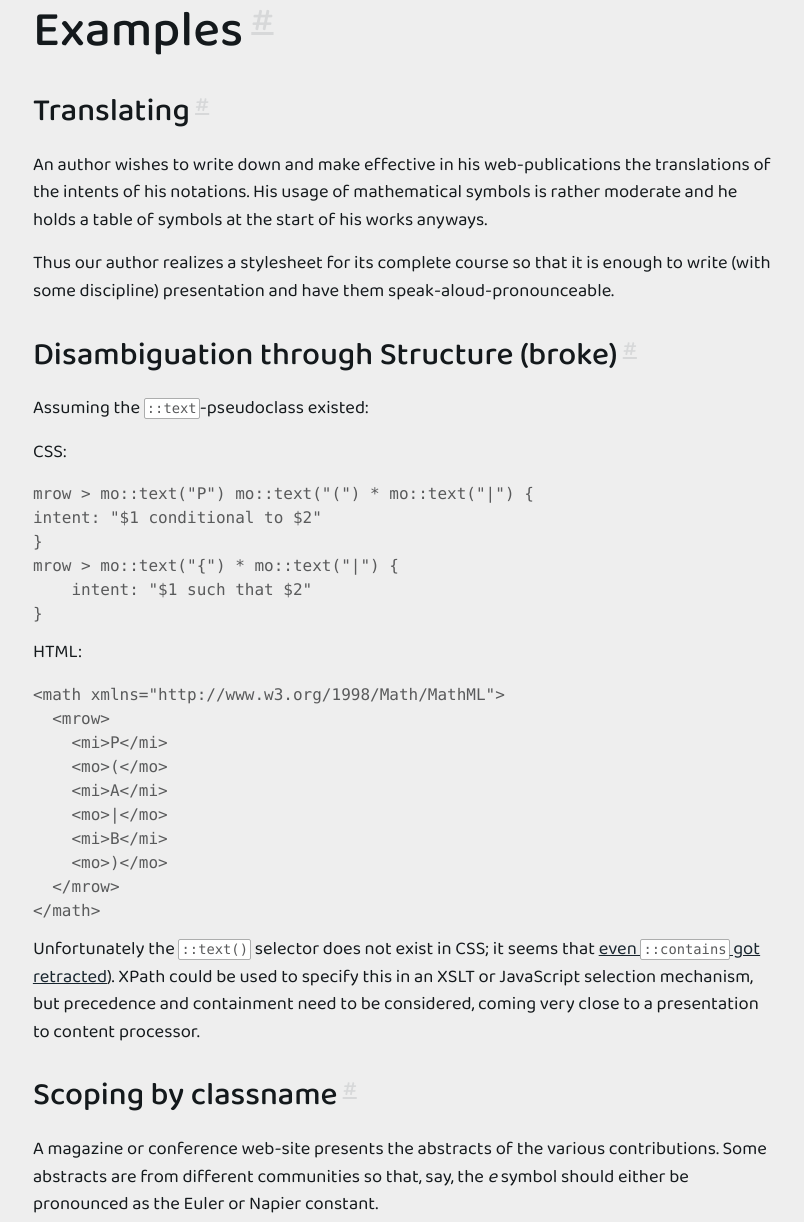
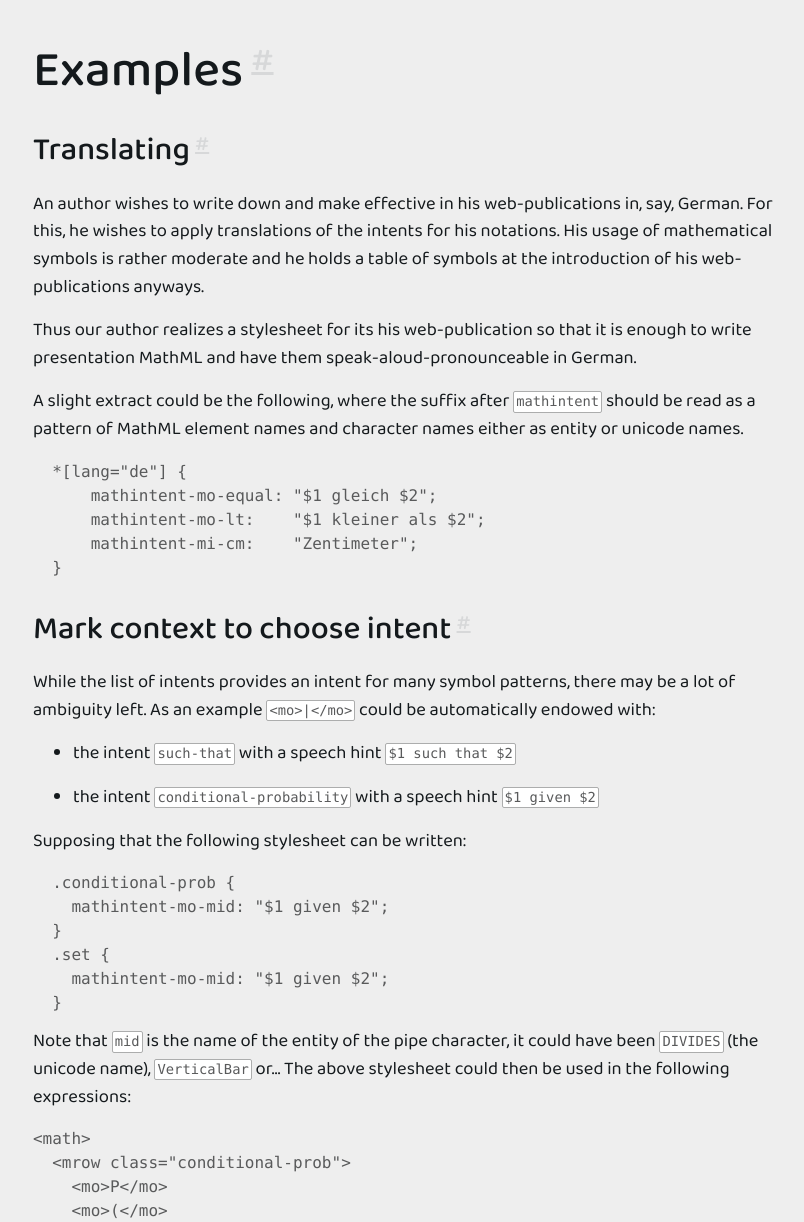
Before and after one commit to IUBH-Webanwendungen/mathmlmuses, an Eleventy site: page src/pages/intents-as-css-styles.md in a window 1280 px wide. Shown: the part 1656-2878 px from the top of the page, without its empty margins (234-1038 px from the left). Built offline with nearby package versions, Linux system fonts and the light colour scheme; Eleventy itself is replaced by a stand-in of ours; code samples lack their colours; files that its build step writes are made by us from their sources; what @11tyrocks/eleventy-plugin-social-images would draw is missing.

Commit message:
with families of props, there is a hope.

````diff
--- a/src/pages/intents-as-css-styles.md
+++ b/src/pages/intents-as-css-styles.md
@@ -31,16 +31,19 @@ a _such that_ bloats the source.
 
 ## What if...
 
-... the `intent` attribute value could be specified by using a style
+... the `intent` attribute value could be specified by using styles
 of the cascading stylesheet. Let us suppose, for example, that a
-`mathintent` property value of CSS exists.
+`mathintent-<intent-pattern>` property value of CSS exists for each
+thinkable intent-pattern (that's the _known notation_ in
+[the intent values table](https://docs.google.com/spreadsheets/d/e/2PACX-1vTD9H2hQjgXXbkZrqkJQbTawwwrvlDfrTlVZRY8iF49jkJZ2rYfQX4QK39GlLhIuK0Fhhwkm_NnAcqm/pubhtml)).
+
 
 This means that this property can be put inside a rule within the web-page body
 or within a stylesheet and indicate:
 
-- an intent value for every occurrence of a particular MathML-element
-- an intent value for every leaf of a particular cascade of MathML-element (including pseudo-class fun such as first and last)
-- an intent value for such but within a particular class
+- an intent value for every occurrence of a particular MathML-element's pattern (as is done in the list)
+- an intent value for such but within a particular class (e.g. an indication that a given expression is in probability-theory,
+  e.g. <nobr>P(A|B)</nobr> or that other is a set description as in <nobr>{x | x² > 1}</nobr>.
 
 And it also probably means that the best practice where CSS has been applied to accessibility
 such as the reading-mode of browsers, the high-contrast skin-change, or user-adjustments can
@@ -52,58 +55,86 @@ all be made too.
 
 ### Translating
 
-An author wishes to write down and make effective in his web-publications the
-translations of the intents of his notations. His usage of mathematical symbols
-is rather moderate and he holds a table of symbols at the start of his works anyways.
+An author wishes to write down and make effective in his web-publications in, say, German.
+For this, he wishes to apply translations of the intents for his notations. His usage of mathematical symbols
+is rather moderate and he holds a table of symbols at the introduction of his web-publications anyways.
 
-Thus our author realizes a stylesheet for its complete course so that
-it is enough to write (with some discipline) presentation and have them speak-aloud-pronounceable.
+Thus our author realizes a stylesheet for its his web-publication so that
+it is enough to write presentation MathML and have them speak-aloud-pronounceable in German.
 
-### Disambiguation through Structure (broke)
-
-Assuming the ```::text```-pseudoclass existed:
-
-CSS:
+A slight extract could be the following, where the suffix after ``mathintent`` should be read as
+a pattern of MathML element names and character names either as entity or unicode names.
 
 ```css
-mrow > mo::text("P") mo::text("(") * mo::text("|") {
-intent: "$1 conditional to $2"
-}
-mrow > mo::text("{") * mo::text("|") {
-    intent: "$1 such that $2"
-}
+  *[lang="de"] {
+      mathintent-mo-equal: "$1 gleich $2";
+      mathintent-mo-lt:    "$1 kleiner als $2";
+      mathintent-mi-cm:    "Zentimeter";
+  }
 ```
 
-HTML:
+### Mark context to choose intent
+
+While the list of intents provides an intent for many symbol patterns, there may be a lot of ambiguity left.
+As an example ``<mo>|</mo>`` could be automatically endowed with:
+
+- the intent ``such-that`` with a speech hint ``$1 such that $2``
+- the intent ``conditional-probability`` with a speech hint ``$1 given $2``
+
+Supposing that the following stylesheet can be written:
+```css
+  .conditional-prob {
+    mathintent-mo-mid: "$1 given $2";
+  }
+  .set {
+    mathintent-mo-mid: "$1 given $2";
+  }
+```
+Note that `mid` is the name of the entity
+of the pipe character, it could have been `DIVIDES` (the unicode name), `VerticalBar` or...
+The above stylesheet could then be used in the following expressions:
+
 
 ```xml
-<math xmlns="http://www.w3.org/1998/Math/MathML">
-  <mrow>
-    <mi>P</mi>
+<math>
+  <mrow class="conditional-prob">
+    <mo>P</mo>
     <mo>(</mo>
     <mi>A</mi>
     <mo>|</mo>
     <mi>B</mi>
     <mo>)</mo>
   </mrow>
+  <mo>=</mo>
+  <mrow class="set">
+    <mo>P</mo>
+    <mo>(</mo>
+    <mfenced open="{" close="}">
+      <mrow>
+        <mi>x</mi>
+        <mo>|</mo>
+        <msup>
+          <mi>x</mi>
+          <mn>2</mn>
+        </msup>
+        <mo>&gt;</mo>
+        <mn>1</mn>
+      </mrow>
+    </mfenced>
+  </mrow>
 </math>
 ```
-
-Unfortunately the ``::text()`` selector does not exist in CSS;
-it  seems that [even ``::contains`` got retracted](https://www.w3.org/TR/selectors-3/#content-selectors)).
-XPath could be used to specify this in an XSLT or JavaScript selection mechanism, but
-precedence and containment need to be considered, coming very close to a presentation to content processor.
 
 
 ### Scoping by classname
 
 A magazine or conference web-site presents the abstracts of the various contributions.
-Some abstracts are from different communities so that, say, the _e_ symbol should either
-be pronounced as the Euler or Napier constant.
+Some abstracts are from different communities so that, say, the expression _A~B_ should either
+be pronounced as _A is congruent to B_ or as _A follows the distribution B_.
 
-Because each abstract can be tagged with a classname denoting the "community" it belongs
+Because each abstract can be tagged with a classname denoting the "area" it belongs
 to. The different intents are inherited without the editor actually modifying the
-MathML expressions.
+MathML expressions of each of the abstracts.
 
 ---
 
@@ -126,13 +157,14 @@ help the users of accessibility devices obtain a more relevant experience. The c
 be in the browser level, at the level of a classroom, at the level of an author, or
 even at the software level.
 
-And if CSS is still not the riches selection language... there's a lot of generator
-out there... and you can really industrialize the production of the intents to be
-applied to the very specific category or a population that needs more and more
-relevant mathematical knowledge.
+And if CSS is still not the right selection language for the stylesheets to be authored...
+there's a lot of generator  out there: You can really industrialize the production of the CSS rules
+that will produce intents to be  applied to the very specific category or media.
 
 ---
 
 ## Now what?
 
 This little "what-if musing" was written to enrich the discussion in the Math community and working group.
+After a first [announce](https://lists.w3.org/Archives/Public/public-mathml4/2021May/0001.html),
+David Farmer and Deyan Ginev commented which resulted to the introduction of a property prefix.
````
